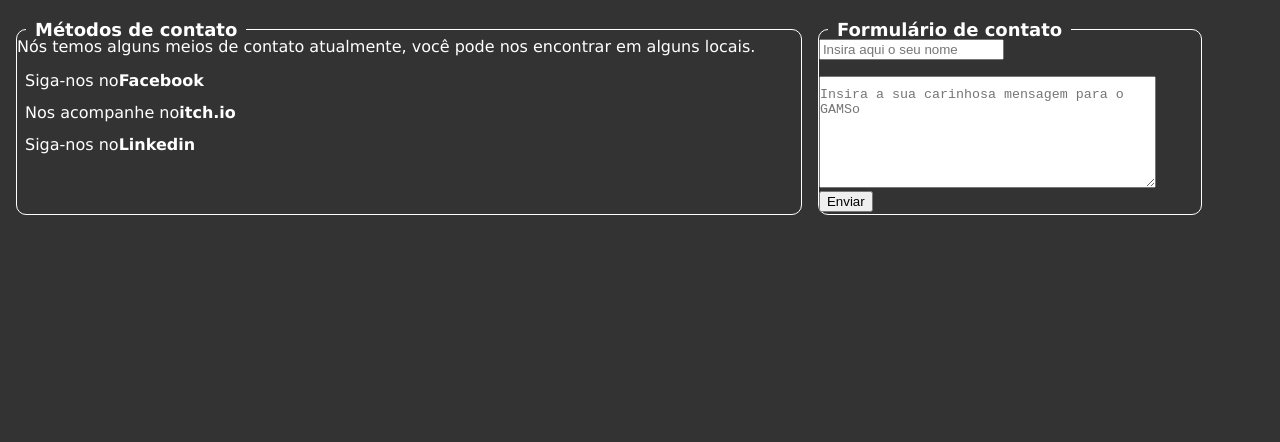
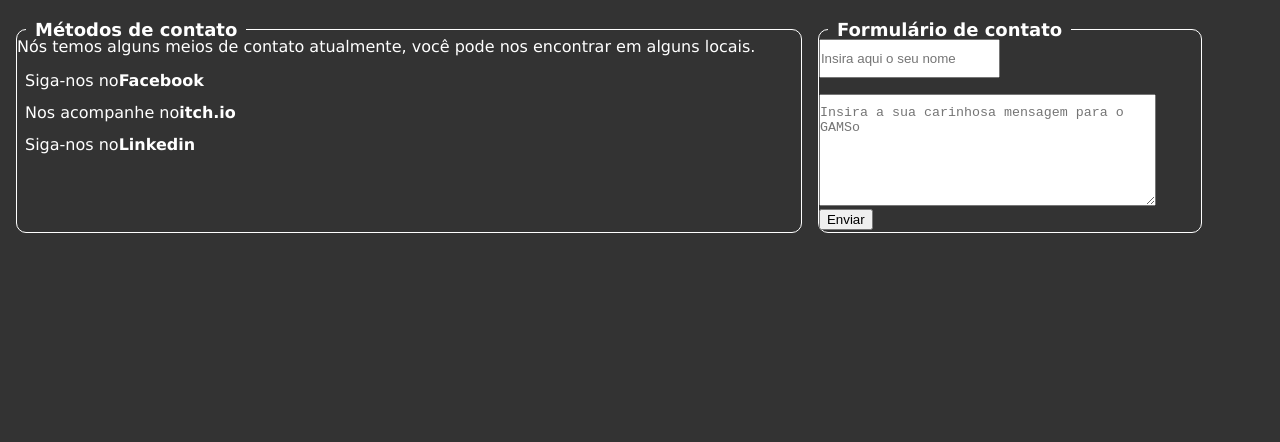
Before and after one commit to gamsogamedev/site-GAMSo, a plain HTML site: page contato.html in a window 1280 px wide. Shown: the part 235-677 px from the top of the page. Drawn offline with Linux system fonts and the light colour scheme.

Commit message:
Alteração no CSS para corresponder a entrada

```diff
--- a/styles/style.css
+++ b/styles/style.css
@@ -41,7 +41,7 @@ a:active{
 /*
     FORMULÁRIOS -----------------------------------------------
 */
-input[type=email]{
+input[type=text]{
     padding: 10px 0;
 }
 
```
